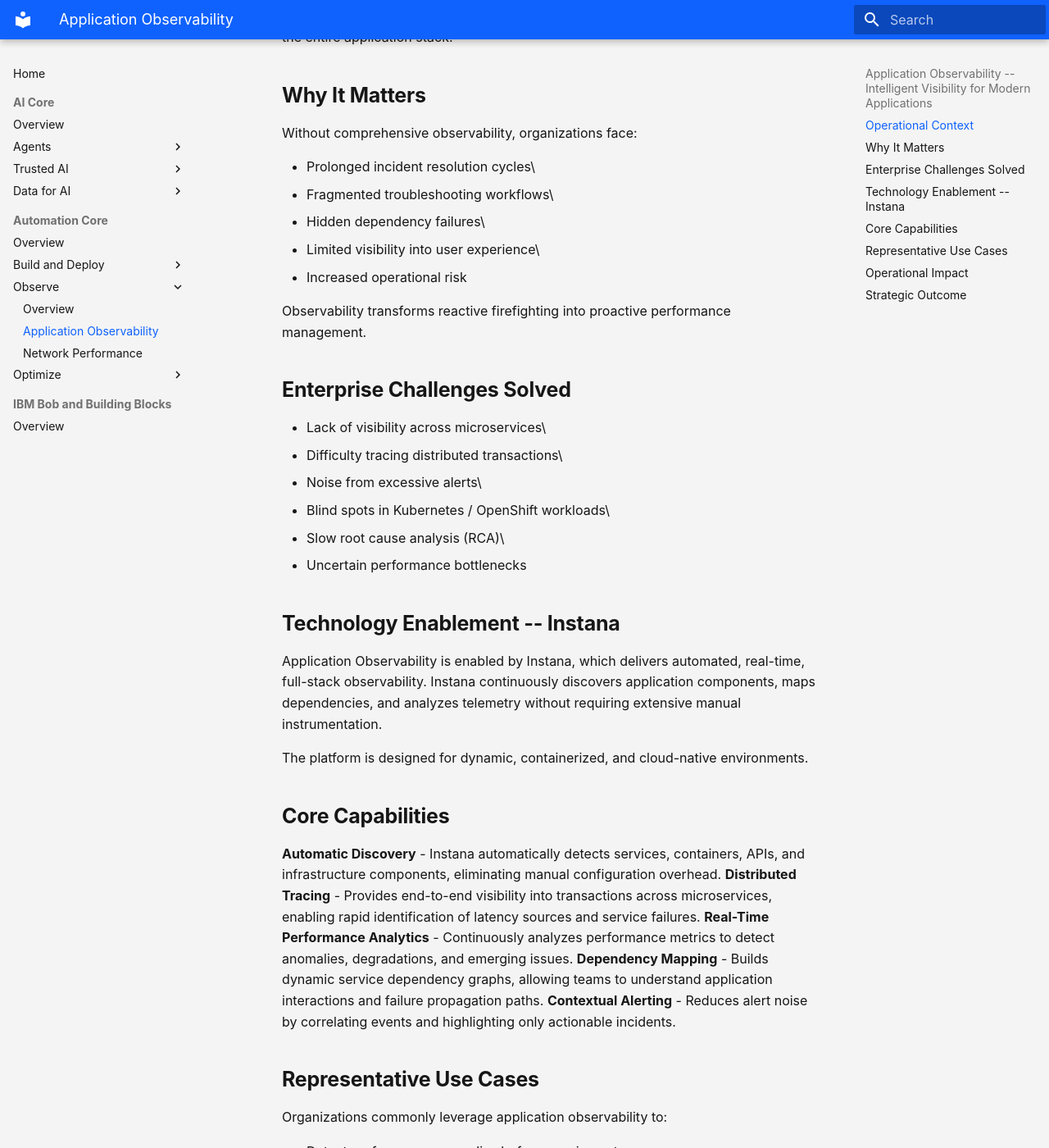
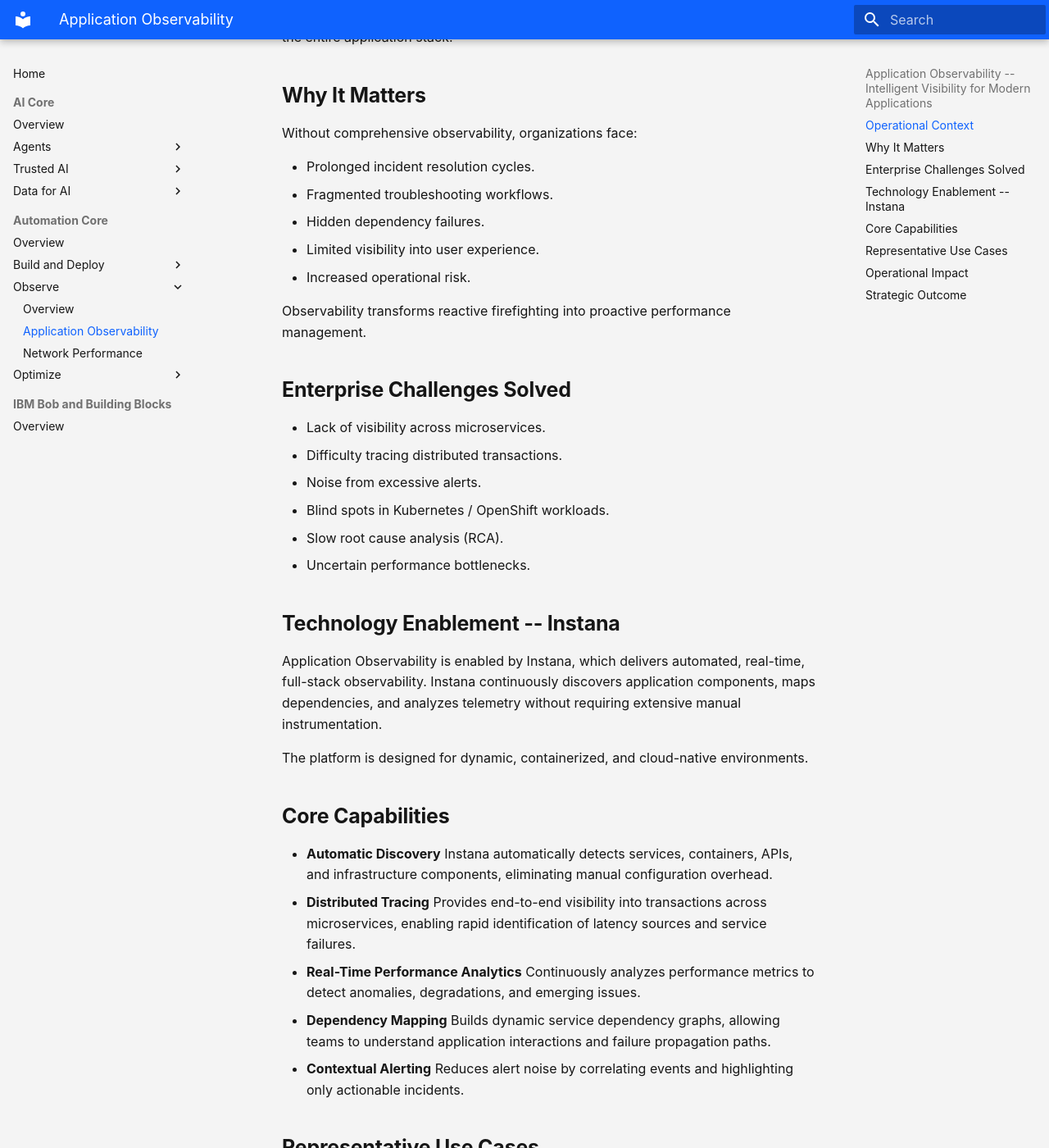
Before and after one commit to ibm-self-serve-assets/building-blocks-docs, an MkDocs documentation site: the page built from docs-src/automation-core/observe/application-observability.md, in a window 1280 px wide and 1400 px high, scrolled down 570 px. Shown: the whole window at 82% size. Built offline with MkDocs 1.6.1 and Material for MkDocs 9.7.7, drawn with Linux system fonts in a browser that asks for light colours.

```diff
--- a/docs-src/automation-core/observe/application-observability.md
+++ b/docs-src/automation-core/observe/application-observability.md
@@ -22,23 +22,23 @@ telemetry across the entire application stack.
 
 Without comprehensive observability, organizations face:
 
--   Prolonged incident resolution cycles\
--   Fragmented troubleshooting workflows\
--   Hidden dependency failures\
--   Limited visibility into user experience\
--   Increased operational risk
+-   Prolonged incident resolution cycles.
+-   Fragmented troubleshooting workflows.
+-   Hidden dependency failures.
+-   Limited visibility into user experience.
+-   Increased operational risk.
 
 Observability transforms reactive firefighting into proactive
 performance management.
 
 ## **Enterprise Challenges Solved**
 
--   Lack of visibility across microservices\
--   Difficulty tracing distributed transactions\
--   Noise from excessive alerts\
--   Blind spots in Kubernetes / OpenShift workloads\
--   Slow root cause analysis (RCA)\
--   Uncertain performance bottlenecks
+-   Lack of visibility across microservices.
+-   Difficulty tracing distributed transactions.
+-   Noise from excessive alerts.
+-   Blind spots in Kubernetes / OpenShift workloads.
+-   Slow root cause analysis (RCA).
+-   Uncertain performance bottlenecks.
 
 ## **Technology Enablement -- Instana**
 
@@ -51,20 +51,20 @@ The platform is designed for dynamic, containerized, and cloud-native
 environments.
 
 ## **Core Capabilities**
-**Automatic Discovery**
-- Instana automatically detects services, containers, APIs, and
+- **Automatic Discovery**
+Instana automatically detects services, containers, APIs, and
 infrastructure components, eliminating manual configuration overhead.
-**Distributed Tracing**
-- Provides end-to-end visibility into transactions across microservices,
+- **Distributed Tracing**
+Provides end-to-end visibility into transactions across microservices,
 enabling rapid identification of latency sources and service failures.
-**Real-Time Performance Analytics**
-- Continuously analyzes performance metrics to detect anomalies,
+- **Real-Time Performance Analytics**
+Continuously analyzes performance metrics to detect anomalies,
 degradations, and emerging issues.
-**Dependency Mapping**
-- Builds dynamic service dependency graphs, allowing teams to understand
+- **Dependency Mapping**
+Builds dynamic service dependency graphs, allowing teams to understand
 application interactions and failure propagation paths.
-**Contextual Alerting**
-- Reduces alert noise by correlating events and highlighting only
+- **Contextual Alerting**
+Reduces alert noise by correlating events and highlighting only
 actionable incidents.
 
 ## **Representative Use Cases**
```
Also changed, not shown: docs-src/automation-core/observe/index.md (+0 -6 lines), docs-src/automation-core/observe/network-performance.md (+8 -8 lines).
